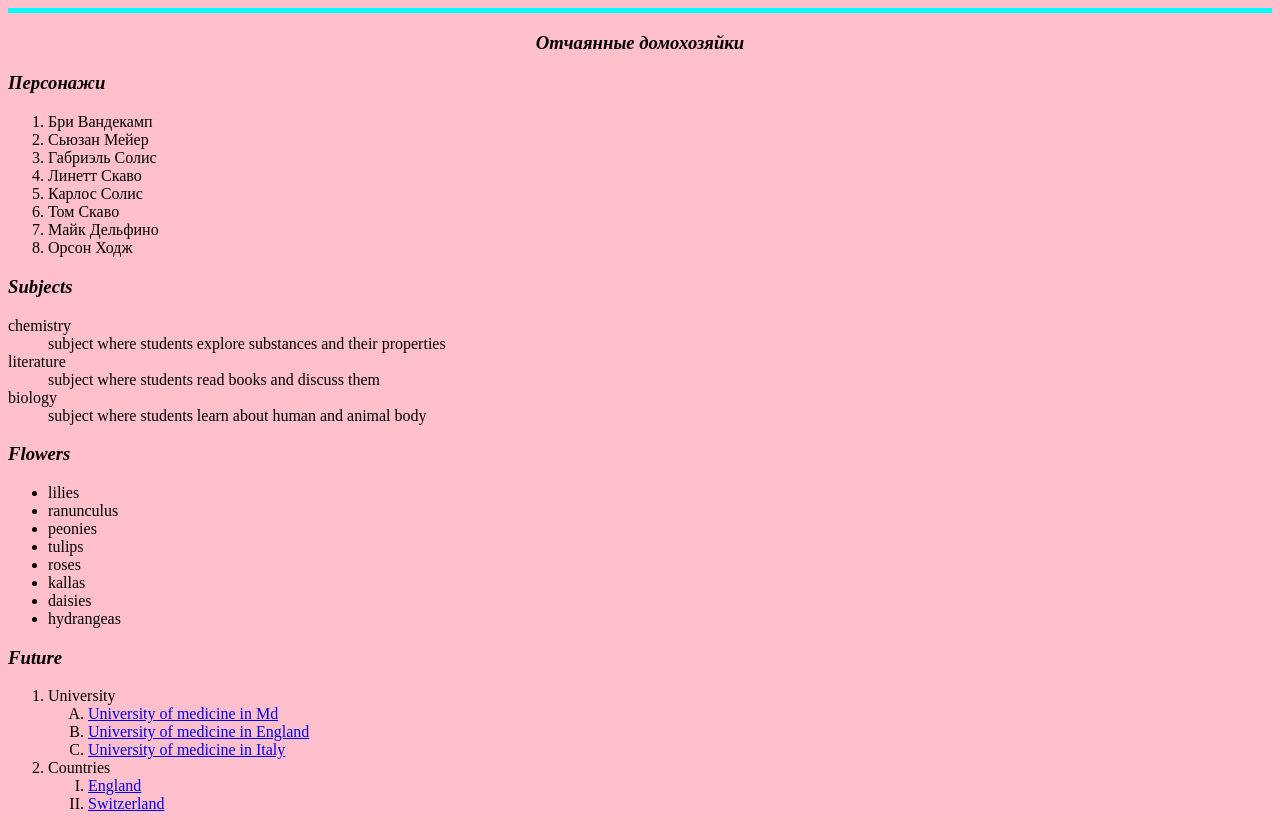
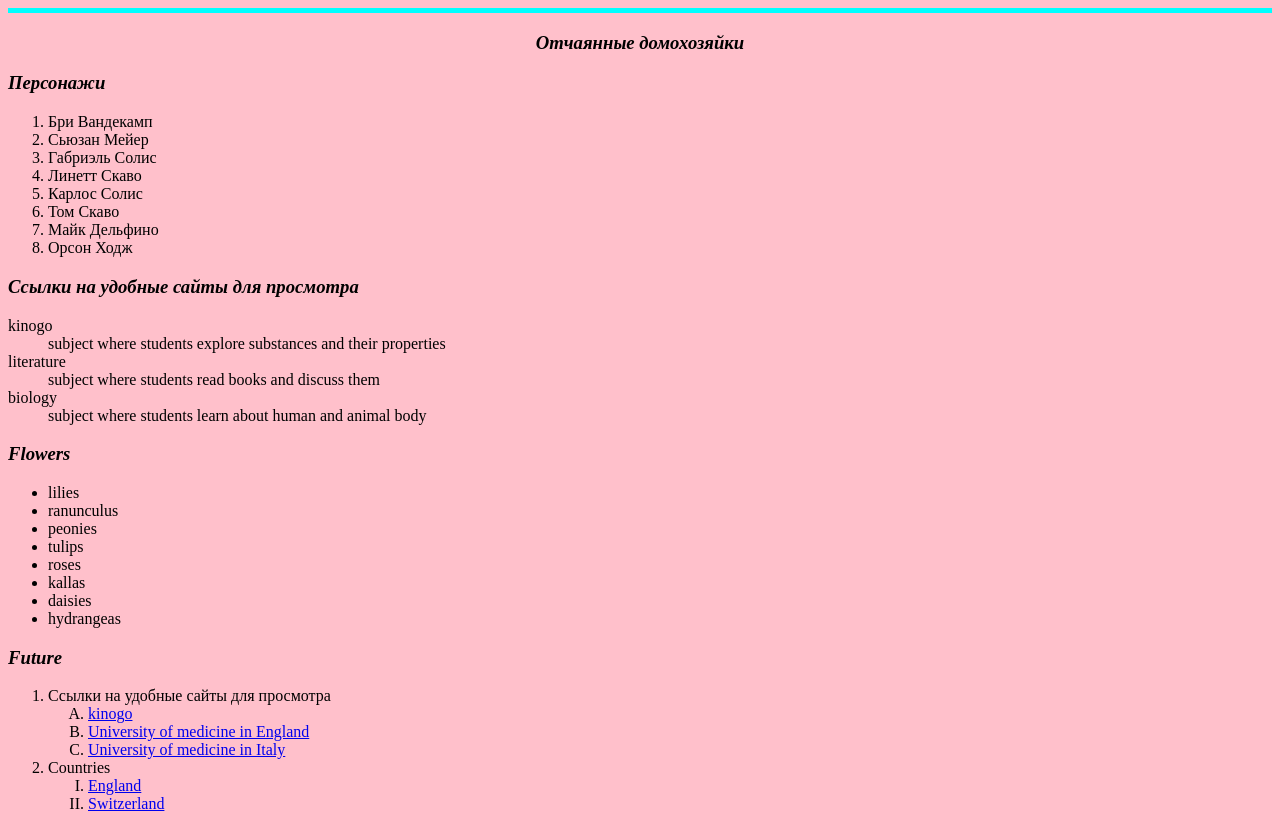
Before and after one commit to 3scutarimaria/23, a plain HTML site: page index.html in a window 1280 px wide. Shown: the top 816 px of the page. Drawn offline with Linux system fonts and the light colour scheme.

Commit message:
Update index.html

```diff
--- a/index.html
+++ b/index.html
@@ -21,9 +21,9 @@
     <li>Орсон Ходж</li>
 </ol>
 
-<h3><b><i>Subjects</i></b></h3>
+<h3><b><i> Ссылки на удобные сайты для просмотра</i></b></h3>
 <dl>
-    <dt>chemistry</dt>
+    <dt>kinogo</dt>
     <dd>subject where students explore substances and their properties</dd>
     <dt>literature</dt>
     <dd>subject where students read books and discuss them</dd>
@@ -45,10 +45,10 @@
 
 <h3><b><i>Future</i></b></h3>
 <ol>
-    <li>University
+    <li>Ссылки на удобные сайты для просмотра
         <ol type="A">
-            <li><a href="https://share.google/DS7w3XPq9XXLCHlbp">University of medicine in Md</a></li>
-            <li><a href="#">University of medicine in England</a></li>
+            <li><a href="https://kinogoo.fm/1181-otchajannye-domohozjajki-1-8-sezon-online.html"> kinogo </a></li>
+            <li><a href="https://rezka.ag/series/drama/1915-otchayannye-domohozyayki-2004-latest/56-dublyazh/2-season.html">University of medicine in England</a></li>
             <li><a href="#">University of medicine in Italy</a></li>
         </ol>
     </li>
```
